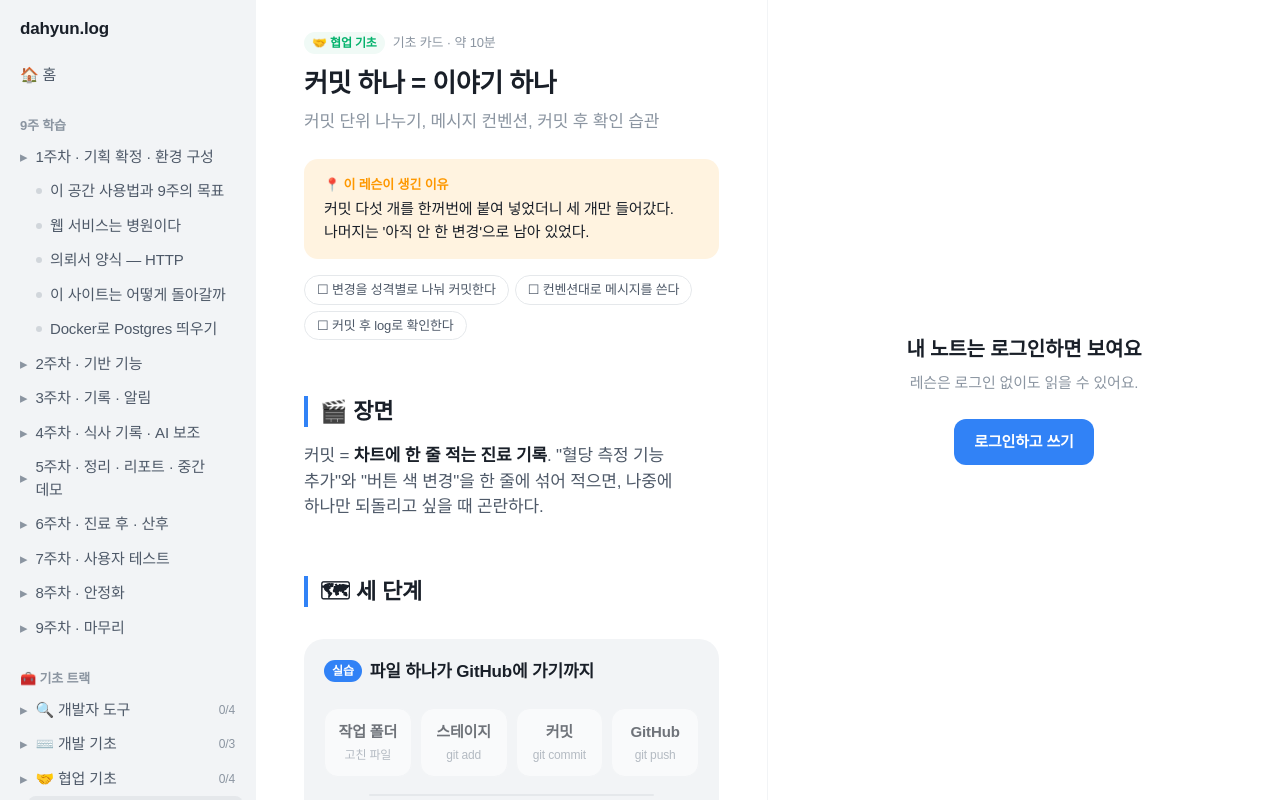
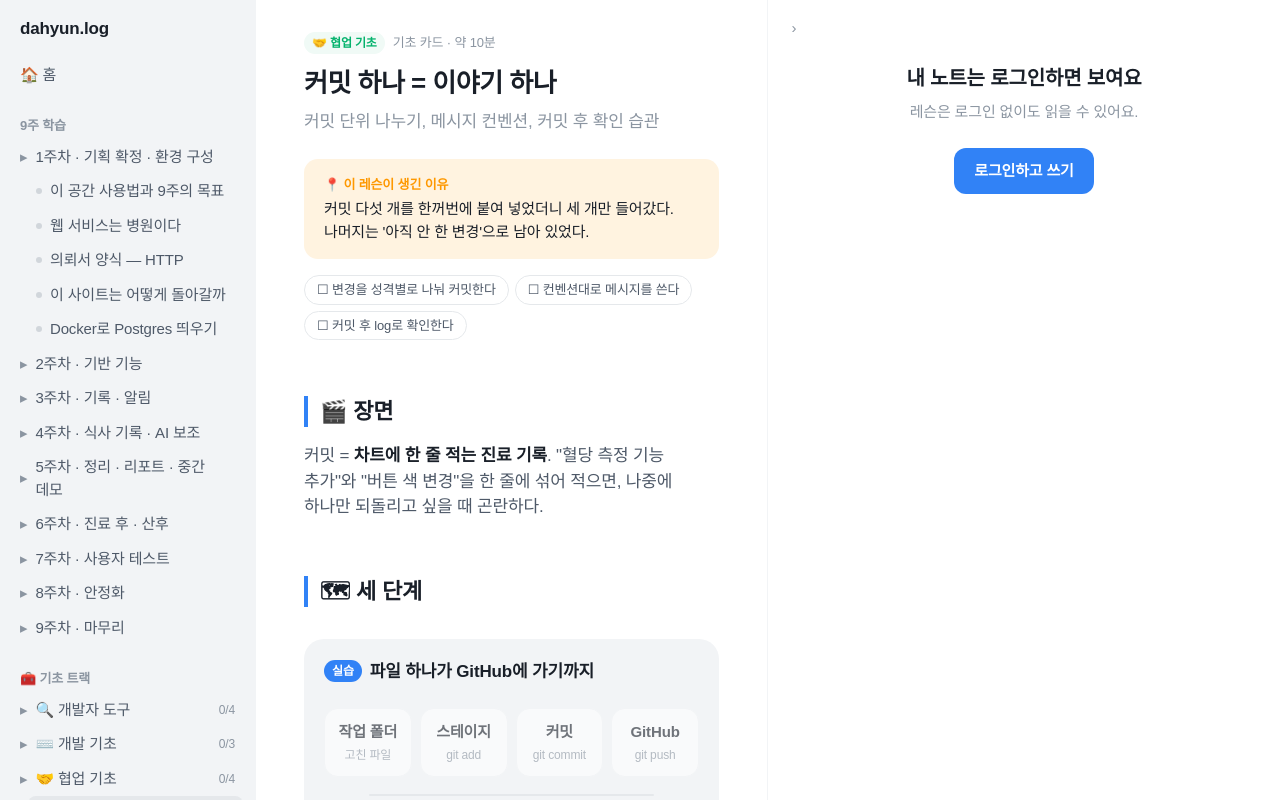
Before and after one commit to dahyun0423/dahyun-log, a Next.js app: page /learn/b-collab-1-commit in a window 1280 px wide. Built offline with nearby package versions, Linux system fonts and the light colour scheme; no server answers; a web font is replaced by a local one.

Commit message:
✨ Feat: 레슨 화면에서 내 노트 접기·펼치기

```diff
--- a/src/components/LearnSplit.tsx
+++ b/src/components/LearnSplit.tsx
@@ -1,16 +1,49 @@
 "use client";
 
-import { useState } from "react";
+import { useEffect, useState } from "react";
 
-// 데스크톱: 왼쪽 레슨 | 오른쪽 노트 / 모바일: 탭으로 전환
+const NOTE_OPEN_KEY = "learn-note-open";
+
+/*
+ * 데스크톱: 왼쪽 레슨 | 오른쪽 노트 (노트는 › 로 접고 ‹ 로 펼친다)
+ * 모바일: 탭으로 전환
+ */
 export default function LearnSplit({ lesson, note }: { lesson: React.ReactNode; note: React.ReactNode }) {
   const [tab, setTab] = useState<"lesson" | "note">("lesson");
+  const [noteOpen, setNoteOpen] = useState(true);
+
+  // 접었는지 펼쳤는지 기억 (다른 레슨으로 가도 유지)
+  useEffect(() => {
+    try {
+      if (localStorage.getItem(NOTE_OPEN_KEY) === "false") {
+        const restore = setTimeout(() => setNoteOpen(false), 0);
+        return () => clearTimeout(restore);
+      }
+    } catch {
+      /* 저장소를 못 쓰면 펼친 채로 */
+    }
+  }, []);
+
+  function toggleNote() {
+    setNoteOpen((open) => {
+      try {
+        localStorage.setItem(NOTE_OPEN_KEY, String(!open));
+      } catch {
+        /* 무시 */
+      }
+      return !open;
+    });
+  }
 
   const tabClass = (active: boolean) =>
     `flex-1 rounded-md py-2 text-t6 font-semibold ${active ? "bg-surface text-fg shadow-sm" : "text-fg-tertiary"}`;
 
   return (
-    <div className="md:grid md:h-screen md:grid-cols-2">
+    <div
+      className={`md:grid md:h-screen motion-safe:md:transition-[grid-template-columns] motion-safe:md:duration-300 ${
+        noteOpen ? "md:grid-cols-[1fr_1fr]" : "md:grid-cols-[1fr_44px]"
+      }`}
+    >
       <div className="sticky top-12 z-10 flex gap-1 bg-surface-subtle p-1 md:hidden">
         <button className={tabClass(tab === "lesson")} onClick={() => setTab("lesson")}>
           배우기
@@ -19,10 +52,38 @@ export default function LearnSplit({ lesson, note }: { lesson: React.ReactNode;
           기록하기
         </button>
       </div>
+
       <section className={`${tab === "lesson" ? "block" : "hidden"} md:block md:overflow-y-auto md:border-r md:border-line-subtle`}>
-        {lesson}
+        {/* 노트를 접으면 레슨이 너무 넓어지지 않게 가운데 정렬 */}
+        <div className={noteOpen ? "" : "md:mx-auto md:max-w-3xl"}>{lesson}</div>
       </section>
-      <section className={`${tab === "note" ? "block" : "hidden"} md:block md:overflow-y-auto`}>{note}</section>
+
+      <section className={`${tab === "note" ? "block" : "hidden"} relative md:block md:overflow-y-auto`}>
+        {/* 접기/펼치기 손잡이 (데스크톱만) */}
+        <button
+          onClick={toggleNote}
+          title={noteOpen ? "내 노트 접기" : "내 노트 펼치기"}
+          aria-expanded={noteOpen}
+          className={`absolute top-3.5 z-10 hidden size-7 items-center justify-center rounded-sm text-t6 text-fg-tertiary hover:bg-surface-subtle hover:text-fg md:flex ${
+            noteOpen ? "left-3" : "left-1/2 -translate-x-1/2"
+          }`}
+        >
+          {noteOpen ? "›" : "‹"}
+        </button>
+
+        {/* 접었을 때: 세로 띠 전체를 눌러도 펼쳐진다 */}
+        {!noteOpen && (
+          <button
+            onClick={toggleNote}
+            className="hidden h-full w-full flex-col items-center pt-16 text-t7 font-semibold text-fg-tertiary hover:bg-surface-subtle md:flex"
+          >
+            <span className="[writing-mode:vertical-rl]">내 노트</span>
+          </button>
+        )}
+
+        {/* 접어도 에디터는 그대로 두고 숨기기만 → 쓰던 내용·저장 상태 유지 */}
+        <div className={noteOpen ? "" : "md:hidden"}>{note}</div>
+      </section>
     </div>
   );
 }
--- a/src/components/note/LazyNoteEditor.tsx
+++ b/src/components/note/LazyNoteEditor.tsx
@@ -5,7 +5,7 @@ import dynamic from "next/dynamic";
 // 에디터는 브라우저에서만 동작 → 서버 렌더링에서 제외
 const LazyNoteEditor = dynamic(() => import("./NoteEditor"), {
   ssr: false,
-  loading: () => <p className="px-6 py-4 text-t6 text-fg-tertiary">에디터 준비 중…</p>,
+  loading: () => <p className="px-6 py-5 text-t6 text-fg-tertiary md:px-12">에디터 준비 중…</p>,
 });
 
 export default LazyNoteEditor;
--- a/src/components/note/NoteEditor.tsx
+++ b/src/components/note/NoteEditor.tsx
@@ -67,7 +67,7 @@ export default function NoteEditor(props: Props) {
       .catch(() => setLoaded({ title: props.defaultTitle, blocks: [] }));
   }, [props.id, props.defaultTitle, questionsKey]);
 
-  if (!loaded) return <p className="px-6 py-4 text-t6 text-fg-tertiary">노트 불러오는 중…</p>;
+  if (!loaded) return <p className="px-6 py-5 text-t6 text-fg-tertiary md:px-12">노트 불러오는 중…</p>;
   if (loaded === "guest") return <LoginPrompt />;
   // key: 노트가 바뀌면 에디터를 새로 만든다 (이전 노트 내용이 다른 노트에 저장되는 사고 방지)
   return <Editor key={props.id} {...props} initialTitle={loaded.title} initialBlocks={loaded.blocks} />;
```
